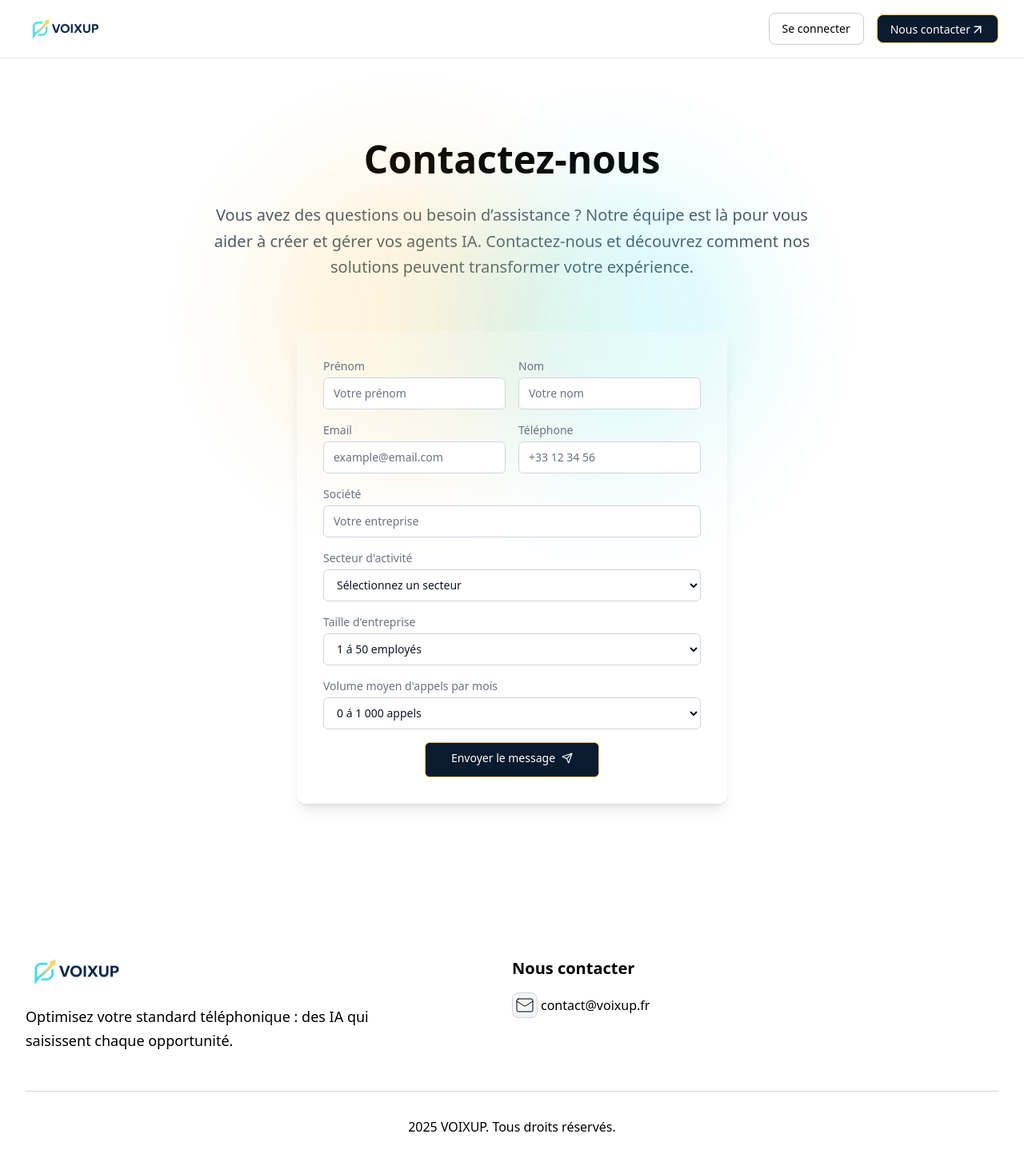
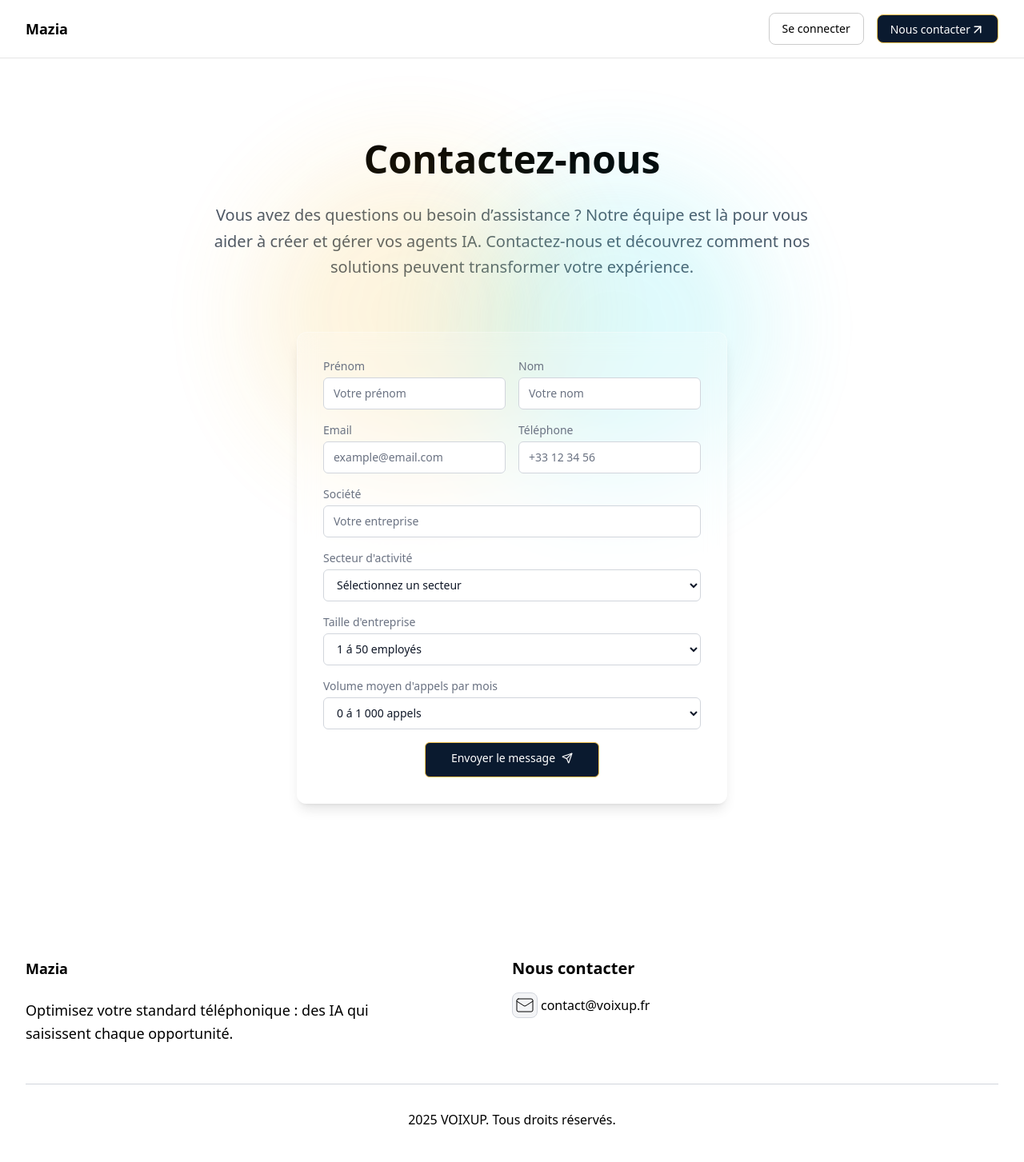
Before and after one commit to Itsnotxarwa/voixup, a React (Vite) app: page /contact in a window 1280 px wide. Shown: the whole page at 80% size. Built offline with nearby package versions, Linux system fonts and the light colour scheme.

Commit message:
update logo name from voixup to Mazia

```diff
--- a/src/Footer.jsx
+++ b/src/Footer.jsx
@@ -1,12 +1,12 @@
 import { Mail } from 'lucide-react';
 
-export default function Footer({bg = "bg-black", text = "text-white", borderTop = "border-t border-white", VoixUpLogo }) {
+export default function Footer({bg = "bg-black", text = "text-white", borderTop = "border-t border-white" }) {
     return(
         <footer className={`${bg} ${text} relative pt-16 pb-8`}>
             <div className="max-w-7xl mx-auto px-4 sm:px-6 lg:px-8">
                 <div className="grid md:grid-cols-2">
                     <div className='space-y-6'>
-                        <img src={VoixUpLogo} alt="Logo" className='w-32 hover:opacity-80 transition-opacity' />
+                        <h1 className="text-black font-bold text-lg hover:opacity-80 transition-opacity">Mazia</h1>
                         <p className='text-lg leading-relaxed max-w-md'>Optimisez votre standard téléphonique : des IA qui saisissent chaque opportunité.</p>
                     </div>
                     <div className='space-y-6'>
--- a/src/Header.jsx
+++ b/src/Header.jsx
@@ -1,5 +1,4 @@
 import { ArrowUpRight, ArrowRight } from "lucide-react";
-import VoixUpLogo from './assets/VOIXUP.png';
 import { Link } from "react-router-dom";
 
 export default function Header() {
@@ -10,7 +9,7 @@ export default function Header() {
                         <div className="flex justify-between items-center py-4">
                             <Link to="/">
                             <div>
-                                <img src={VoixUpLogo} alt="Logo" className="w-25 h-auto" />
+                                <h1 className="text-black font-bold text-lg">Mazia</h1>
                             </div>
                             </Link>
                             <div>
--- a/src/HomePage.jsx
+++ b/src/HomePage.jsx
@@ -1,5 +1,4 @@
 import Header from "./Header";
-import VoixUpLogo from './assets/VOIXUP.png';
 import HeroSection from "./Home/heroSection"
 import FeaturesSection from "./Home/FeaturesSection";
 import RequestDemo from "./Home/RequestDemo";
@@ -28,7 +27,7 @@ export default function HomePage() {
             <Dots />
             <RequestDemo />
             <QuestionsSection />
-            <Footer VoixUpLogo={VoixUpLogo} bg="bg-white" text="text-black" borderTop ="border-t border-gray-300" />
+            <Footer bg="bg-white" text="text-black" borderTop ="border-t border-gray-300" />
         </div>
     )
 }
```
